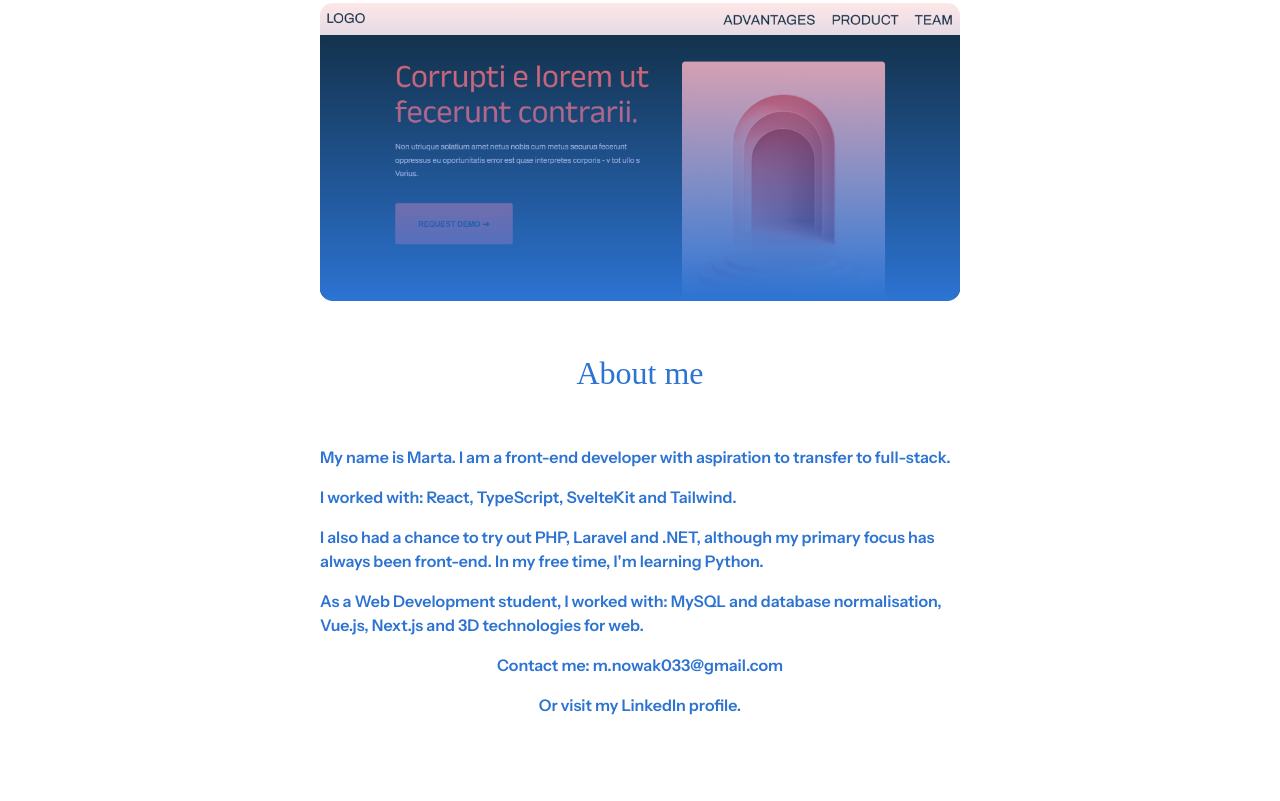
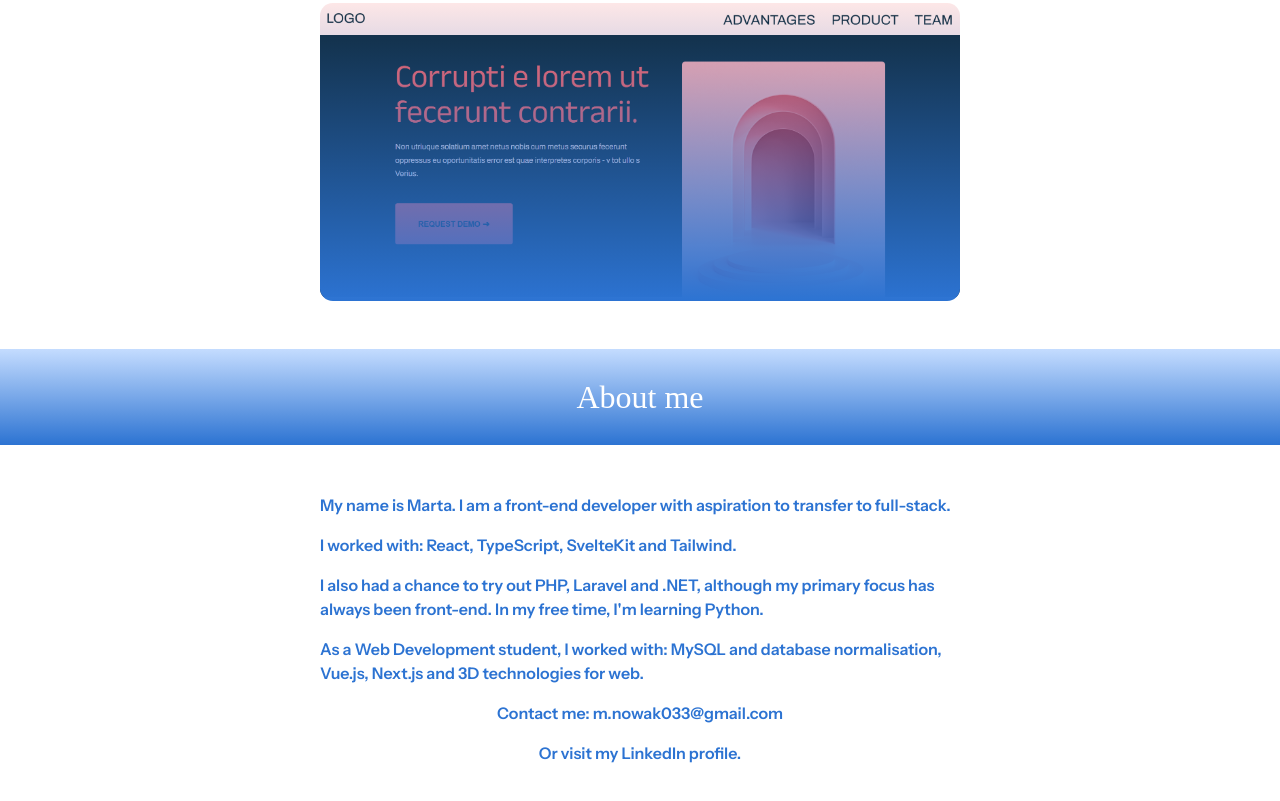
Before and after one commit to mn46/portfolio-bulma, a website: page index.html in a window 1280 px wide. Shown: the part 1609-2410 px from the top of the page. Drawn offline with Linux system fonts and the light colour scheme; a web font is replaced by a local one.

Commit message:
Style "about me" headline

```diff
--- a/index.html
+++ b/index.html
@@ -64,7 +64,12 @@
         </div>
       </section>
       <section id="about_me">
-        <h2 class="is-size-3 has-text-centered my-6">About me</h2>
+        <h2
+          id="about_me_headline"
+          class="is-size-3 has-text-centered py-5 my-6 has-text-white"
+        >
+          About me
+        </h2>
         <div id="about_me_text" class="has-text-weight-semibold">
           <p>
             My name is Marta. I am a front-end developer with aspiration to
--- a/portfolio-bulma.scss
+++ b/portfolio-bulma.scss
@@ -92,6 +92,10 @@ nav,
   text-decoration: underline;
 }
 
+#about_me_headline {
+  background-image: linear-gradient($light-blue, $primary);
+}
+
 #about_me_text {
   width: 50vw;
   margin: 0 auto 5rem auto;
```
Also changed, not shown: portfolio-bulma.css, 1 other file.
